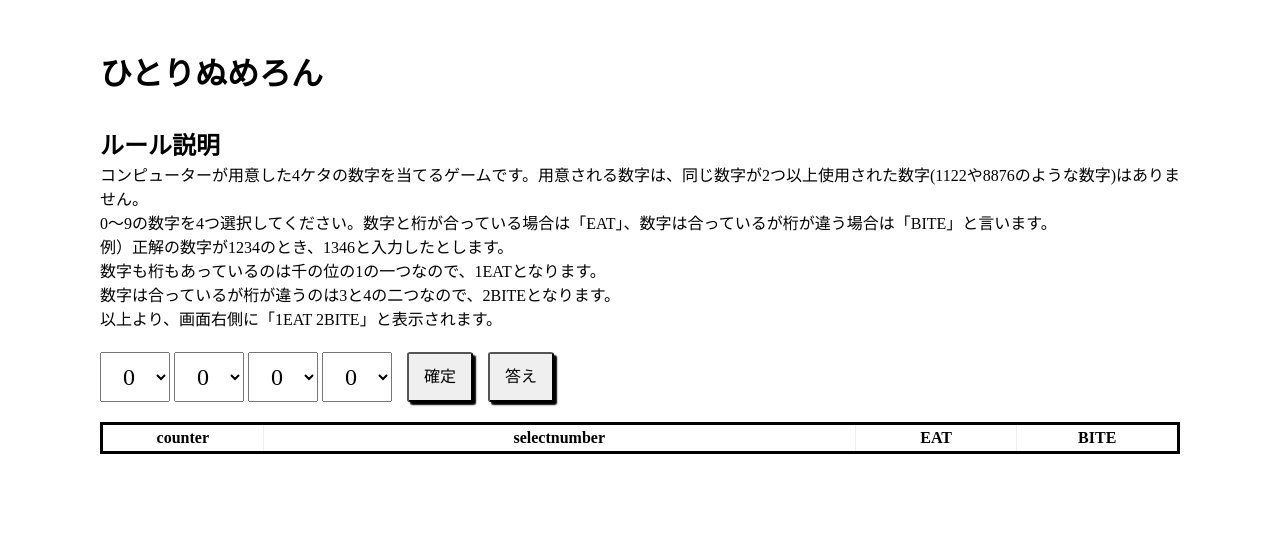
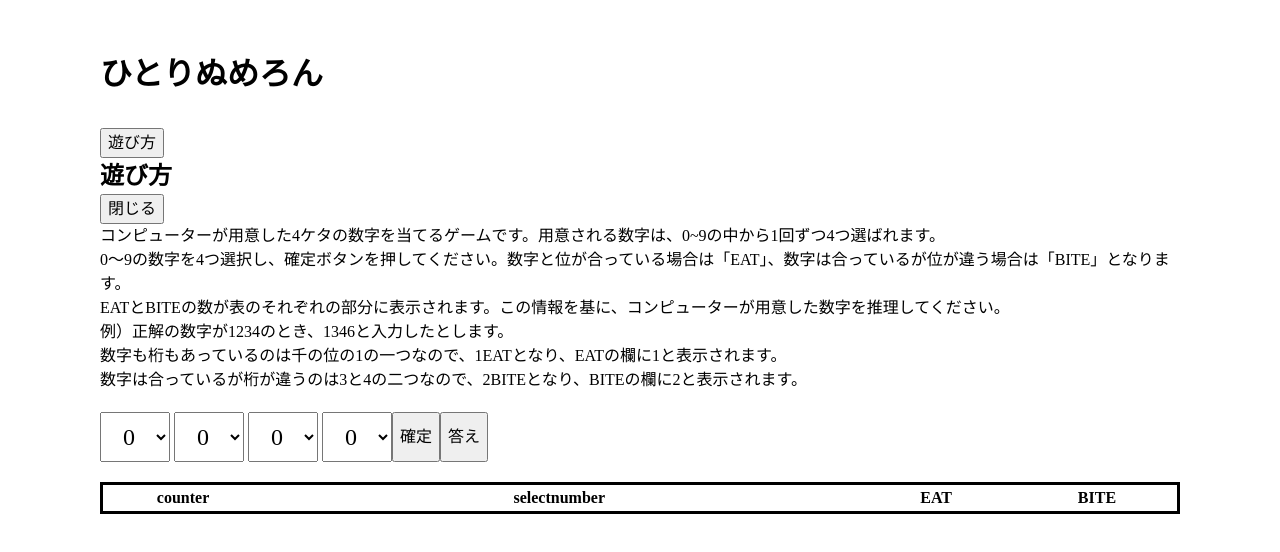
Before and after one commit to zapon-program/hitori-numeron, a plain HTML site: page index.html in a window 1280 px wide. Drawn offline with Linux system fonts and the light colour scheme.

Commit message:
commit2.
見やすくしました。

```diff
--- a/index.html
+++ b/index.html
@@ -6,16 +6,21 @@
     <script src="numeron.js"></script>
 </head>
 <body>
+    <header>
         <h1>ひとりぬめろん</h1>
-    <h2>ルール説明</h2>
+        <button onclick="rule()" class="hover" id="rule">遊び方</button>
+        <div id="rule_container">
+            <h2>遊び方</h2>
+            <button onclick="del()" id="del">閉じる</button>
             <p>
-        コンピューターが用意した4ケタの数字を当てるゲームです。用意される数字は、同じ数字が2つ以上使用された数字(1122や8876のような数字)はありません。<br>
-        0～9の数字を4つ選択してください。数字と桁が合っている場合は「EAT」、数字は合っているが桁が違う場合は「BITE」と言います。<br>
+                コンピューターが用意した4ケタの数字を当てるゲームです。用意される数字は、0~9の中から1回ずつ4つ選ばれます。<br>
+                0～9の数字を4つ選択し、確定ボタンを押してください。数字と位が合っている場合は「EAT」、数字は合っているが位が違う場合は「BITE」となります。<br>
+                EATとBITEの数が表のそれぞれの部分に表示されます。この情報を基に、コンピューターが用意した数字を推理してください。<br>
                 例）正解の数字が1234のとき、1346と入力したとします。<br>
-        数字も桁もあっているのは千の位の1の一つなので、1EATとなります。<br>
-        数字は合っているが桁が違うのは3と4の二つなので、2BITEとなります。<br>
-        以上より、画面右側に「1EAT 2BITE」と表示されます。
+                数字も桁もあっているのは千の位の1の一つなので、1EATとなり、EATの欄に1と表示されます。<br>
+                数字は合っているが桁が違うのは3と4の二つなので、2BITEとなり、BITEの欄に2と表示されます。<br>
             </p>
+        </div>
         <div id="container">
             <form action="#" name="numbers">
                 <select name="" id="num1" class="hover">
@@ -67,11 +72,12 @@
                     <option value="9">9</option>
                 </select>
             </form>
-        <input type="submit" value="確定" onclick="clickBtn1()" class="hover">
-        <input type="submit" value="答え" onclick="clickBtn2()" class="hover">
+            <button onclick="clickBtn1()" class="hover">確定</button>
+            <button onclick="clickBtn2()" class="hover">答え</button>
             <p id="answer"></p>
         </div>
-    <table border="solid">
+    </header>
+    <table>
         <thead>
             <tr>
                 <th class="fig">counter</th>
```
Lines whose indentation alone changed are shown as unchanged.
